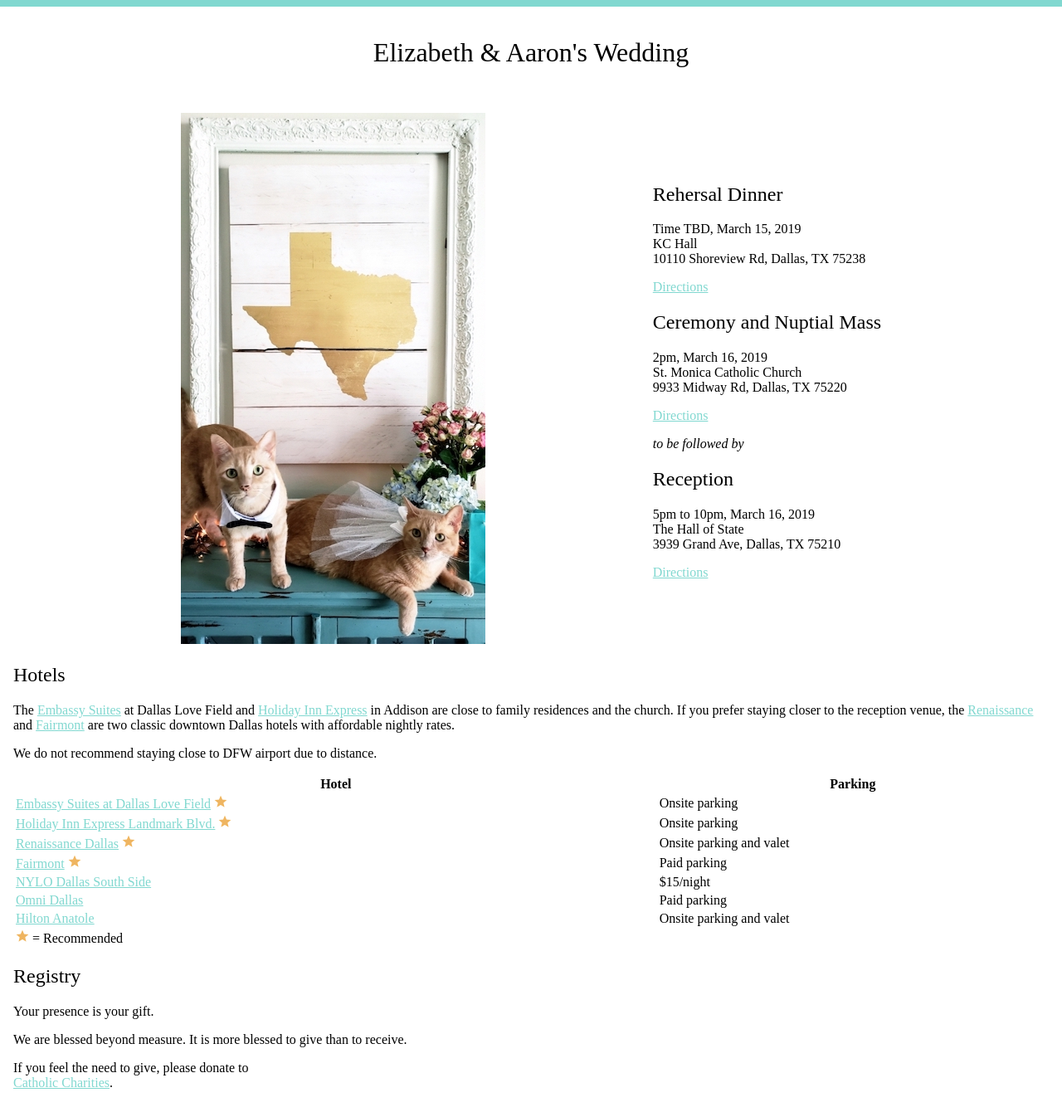
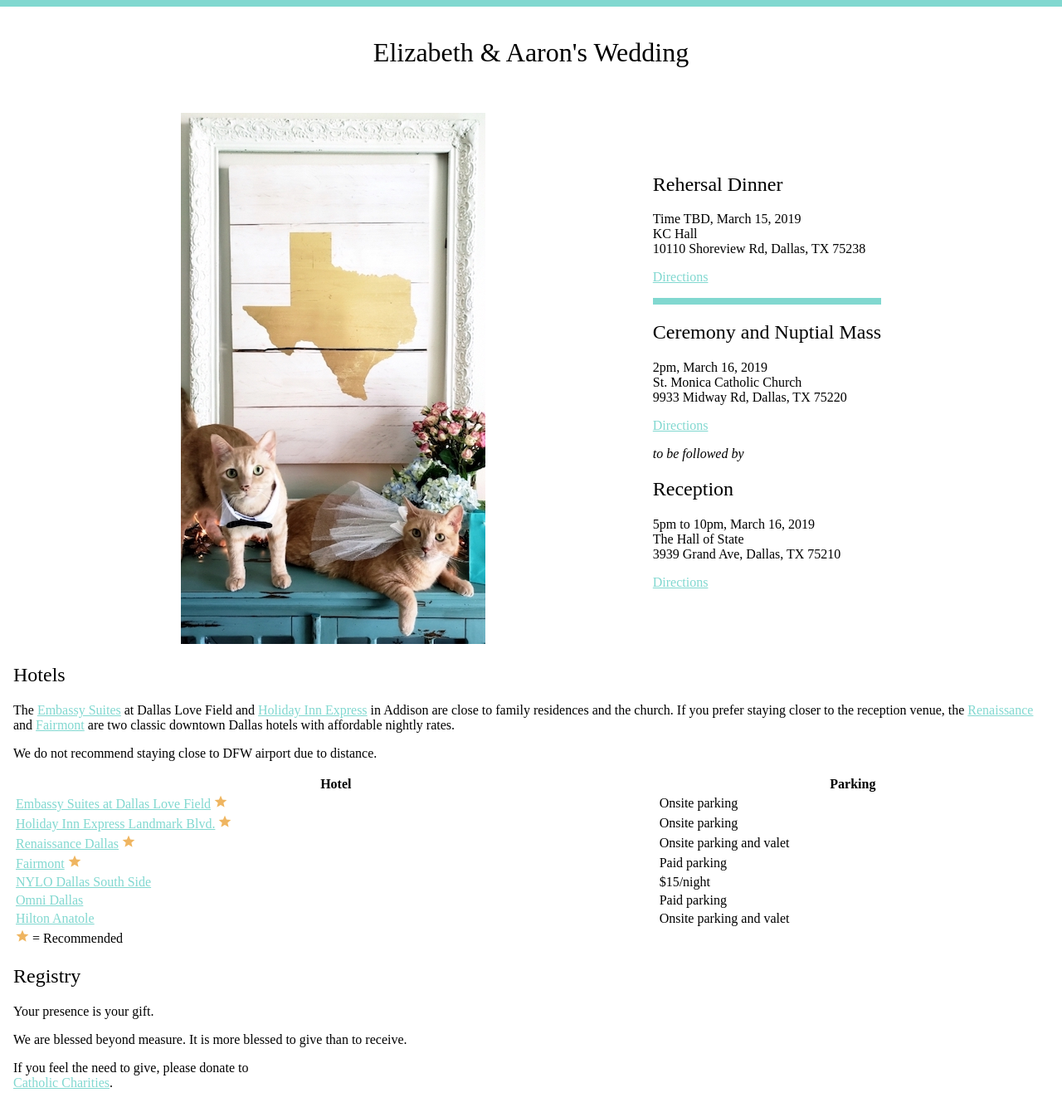
Before and after one commit to breckenedge/meowiedintexas.com, a Jekyll site: the page built from index.html, in a window 1280 px wide. Shown: the whole page at 83% size. Built offline with Jekyll 4.4.1, drawn with Linux system fonts in a browser that asks for light colours.

Commit message:
Add HR tag and styling

```diff
--- a/assets/main.css
+++ b/assets/main.css
@@ -15,6 +15,13 @@ header {
   border-top: 0.5em solid var(--tiffanyBlueColor);
   padding: 1em 0;
   text-align: center;
+}
+
+hr {
+  border-top: 0.5em solid var(--tiffanyBlueColor);
+  border-bottom: none;
+  border-left: none;
+  border-right: none;
 }
 
 main {
--- a/index.html
+++ b/index.html
@@ -15,6 +15,8 @@ layout: default
     </p>
 
     <p><a href="https://goo.gl/maps/oHvgr4vFRVm">Directions</a></p>
+
+    <hr>
 
     <h2>Ceremony and Nuptial Mass</h2>
 
```
